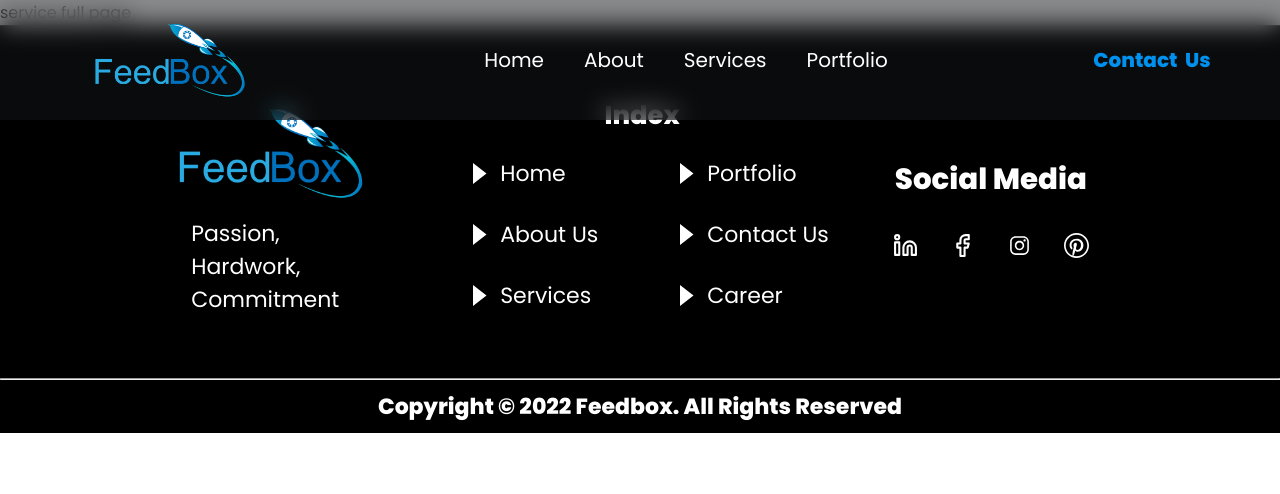
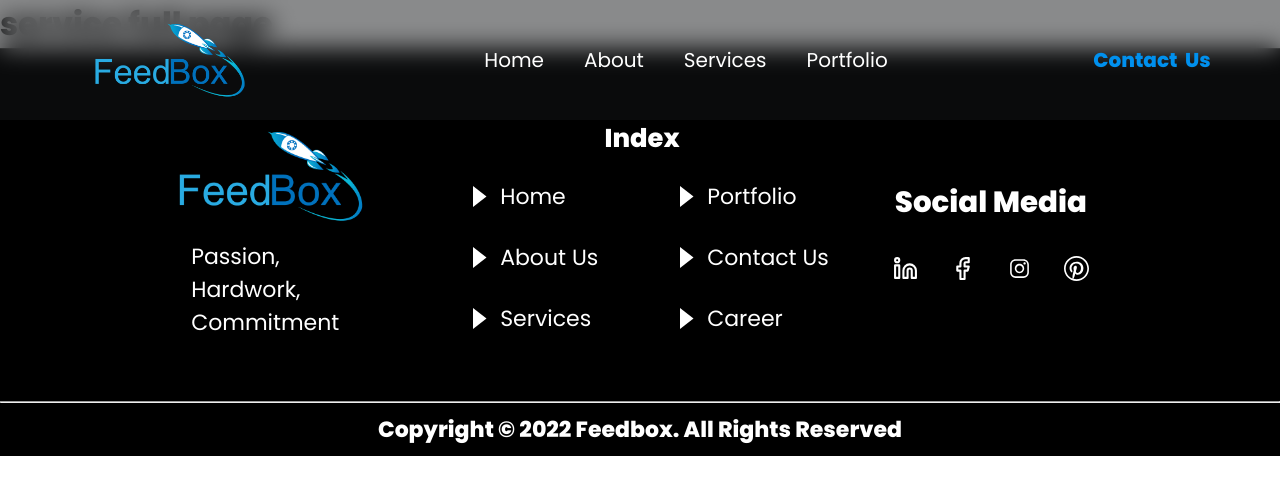
Before and after one commit to abdulGitHb/feedboxtech, a React (Create React App) app: page /services in a window 1280 px wide. Shown: the top 494 px of the page. Built offline with nearby package versions, Linux system fonts and the light colour scheme; a web font is replaced by a local one.

Commit message:
services page started

```diff
--- a/src/components/ServiceFullPage/ServicesFullPage.css
+++ b/src/components/ServiceFullPage/ServicesFullPage.css
@@ -0,0 +1,3 @@
+.services-container-main{
+
+}
--- a/src/components/ServiceFullPage/ServicesFullPage.jsx
+++ b/src/components/ServiceFullPage/ServicesFullPage.jsx
@@ -6,9 +6,9 @@ const ServicesFullPage = () => {
   return (
     <>
     <NavBarResp/>
-    <div className=''>
-      service full page
-    </div>
+      <div className='service-container-main'>
+        <h1>service full page</h1>
+      </div>
     <Footer/>
     </>
   )
```
